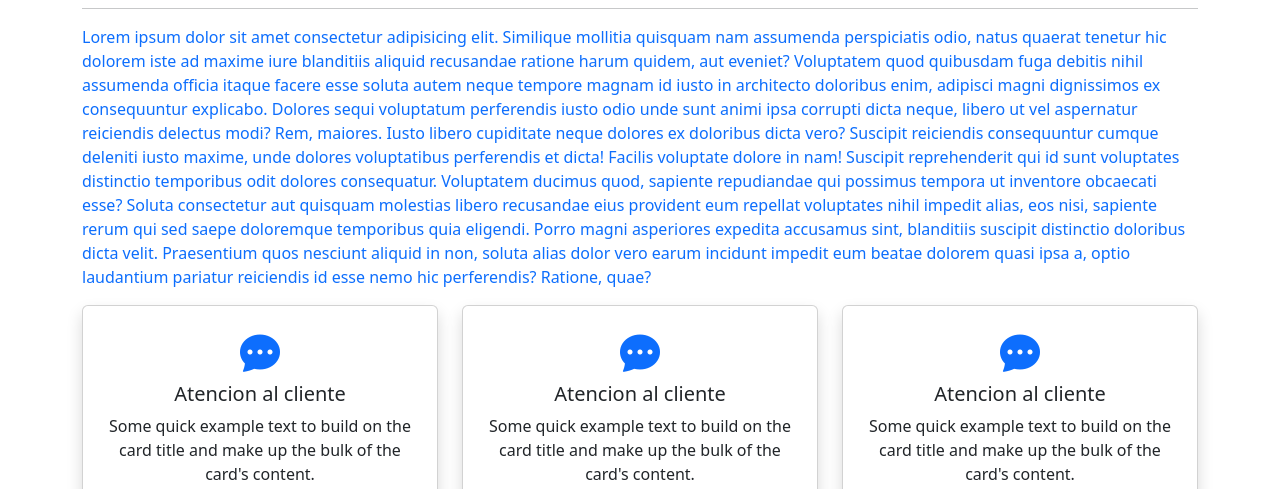
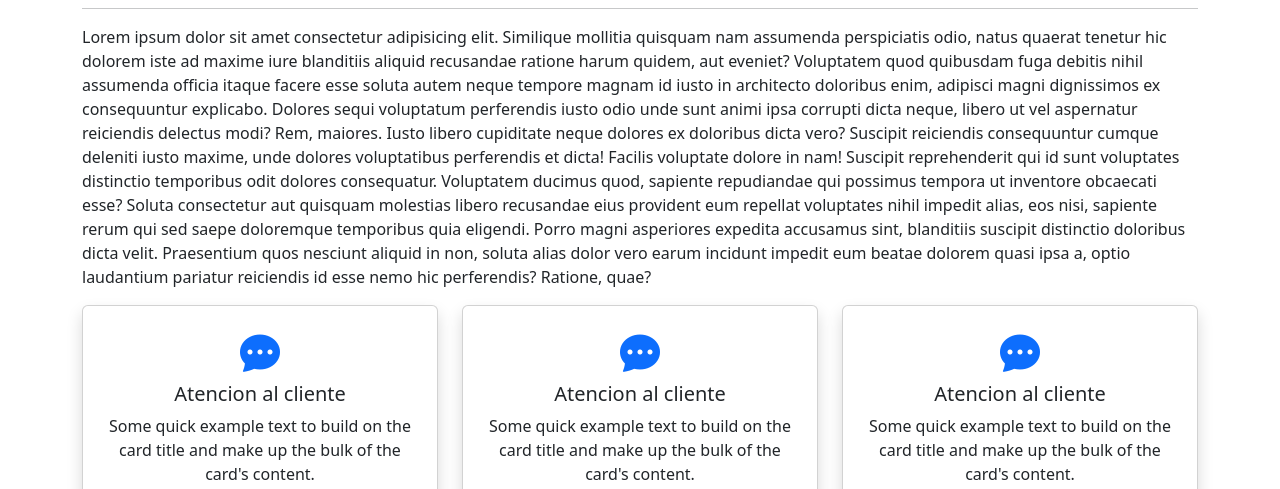
Before and after one commit to earias08/panaderiacocu-c6i, a plain HTML site: page index.html in a window 1280 px wide. Shown: the part 726-1215 px from the top of the page. Drawn offline with nearby package versions, Linux system fonts and the light colour scheme.

Commit message:
modifique el color del parrafo que habla sobre la empresa

```diff
--- a/index.html
+++ b/index.html
@@ -150,7 +150,7 @@
       <section class="my-5 container">
         <h1 class="display-1 text-center text-primary">Sobre nosotros</h1>
         <hr />
-        <p class="text-primary">
+        <p >
           Lorem ipsum dolor sit amet consectetur adipisicing elit. Similique
           mollitia quisquam nam assumenda perspiciatis odio, natus quaerat
           tenetur hic dolorem iste ad maxime iure blanditiis aliquid recusandae
```
